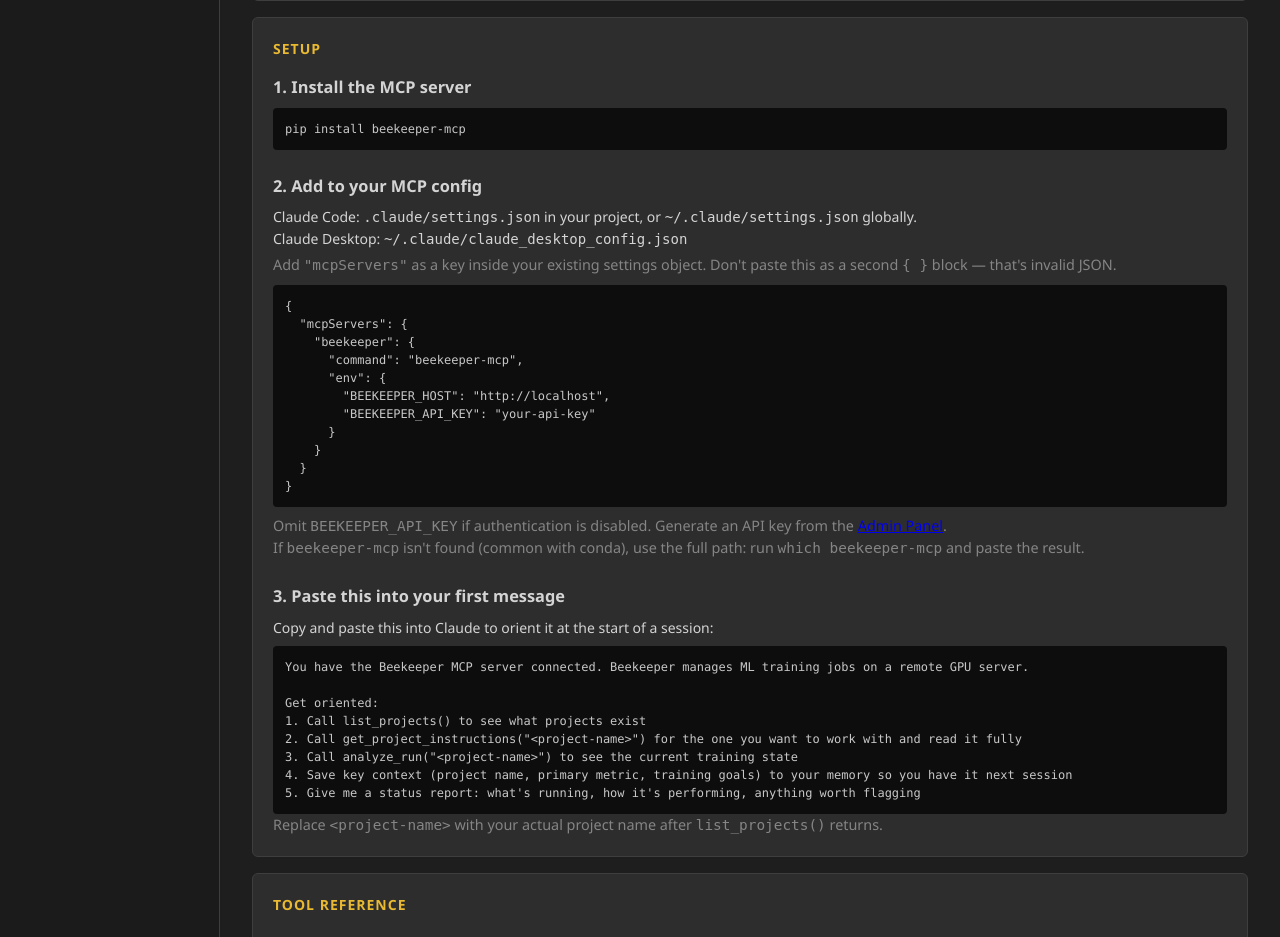
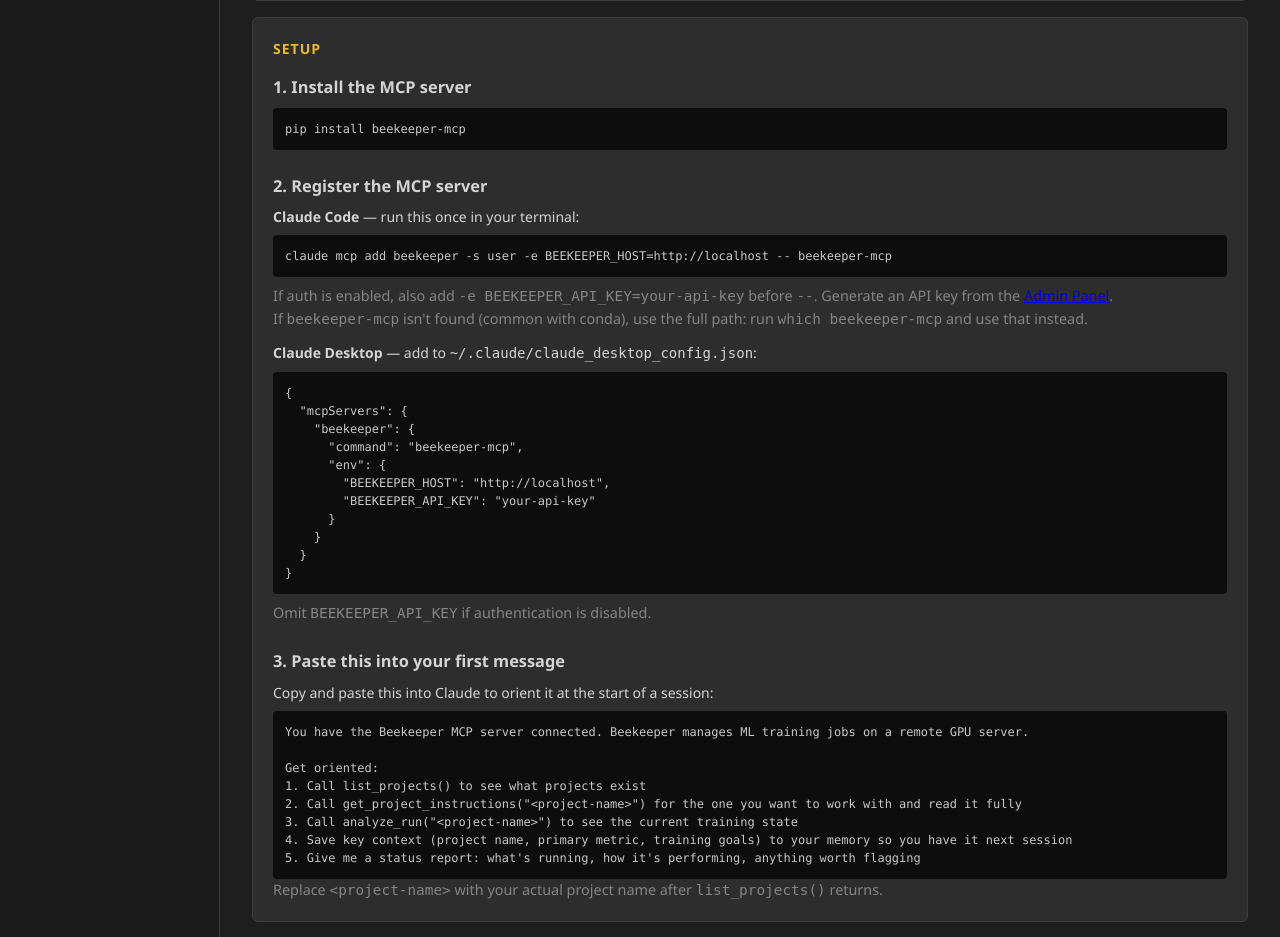
Before and after one commit to bobcowher/beekeeper, a Flask app: page /api/v1/mcp in a window 1280 px wide. Shown: the part 252-1189 px from the top of the page. Run offline with Flask 3, Linux system fonts and the light colour scheme; some libraries are stand-ins or nearby versions.

Commit message:
fix: use claude mcp add for registration (settings.json mcpServers is ignored by CLI)
- Step 2 now shows `claude mcp add beekeeper -s user ...` for Claude Code
- Claude Desktop still gets the JSON snippet (Desktop does read its config file)
- Remove mcpServers from ~/.claude/settings.json (was never read by claude CLI)

```diff
--- a/templates/mcp.html
+++ b/templates/mcp.html
@@ -28,13 +28,18 @@
     <h3 style="margin-top: 1rem; margin-bottom: 0.5rem;">1. Install the MCP server</h3>
     <pre class="api-examples">pip install beekeeper-mcp</pre>
 
-    <h3 style="margin-top: 1.5rem; margin-bottom: 0.5rem;">2. Add to your MCP config</h3>
-    <p style="margin-bottom: 0.25rem;">
-        Claude Code: <code>.claude/settings.json</code> in your project, or <code>~/.claude/settings.json</code> globally.<br>
-        Claude Desktop: <code>~/.claude/claude_desktop_config.json</code>
+    <h3 style="margin-top: 1.5rem; margin-bottom: 0.5rem;">2. Register the MCP server</h3>
+    <p style="margin-bottom: 0.5rem;">
+        <strong>Claude Code</strong> — run this once in your terminal:
     </p>
-    <p style="margin-bottom: 0.5rem; color: var(--text-secondary); font-size: 0.9rem;">
-        Add <code>"mcpServers"</code> as a key inside your existing settings object. Don't paste this as a second <code>{ }</code> block — that's invalid JSON.
+    <pre class="api-examples">claude mcp add beekeeper -s user -e BEEKEEPER_HOST=http://{{ request.host }} -- beekeeper-mcp</pre>
+    <p style="margin-top: 0.5rem; margin-bottom: 0.75rem; font-size: 0.9rem; color: var(--text-secondary);">
+        If auth is enabled, also add <code>-e BEEKEEPER_API_KEY=your-api-key</code> before <code>--</code>.
+        Generate an API key from the <a href="{{ url_for('admin.index') }}">Admin Panel</a>.<br>
+        If <code>beekeeper-mcp</code> isn't found (common with conda), use the full path: run <code>which beekeeper-mcp</code> and use that instead.
+    </p>
+    <p style="margin-bottom: 0.5rem;">
+        <strong>Claude Desktop</strong> — add to <code>~/.claude/claude_desktop_config.json</code>:
     </p>
     <pre class="api-examples">{
   "mcpServers": {
@@ -49,8 +54,6 @@
 }</pre>
     <p style="margin-top: 0.5rem; font-size: 0.9rem; color: var(--text-secondary);">
         Omit <code>BEEKEEPER_API_KEY</code> if authentication is disabled.
-        Generate an API key from the <a href="{{ url_for('admin.index') }}">Admin Panel</a>.<br>
-        If <code>beekeeper-mcp</code> isn't found (common with conda), use the full path: run <code>which beekeeper-mcp</code> and paste the result.
     </p>
 
     <h3 style="margin-top: 1.5rem; margin-bottom: 0.5rem;">3. Paste this into your first message</h3>
```
Also changed, not shown: templates/project.html (+9 -6 lines).
